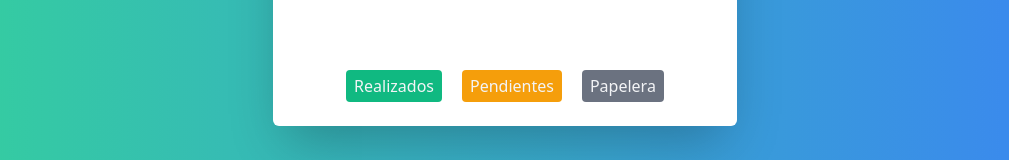
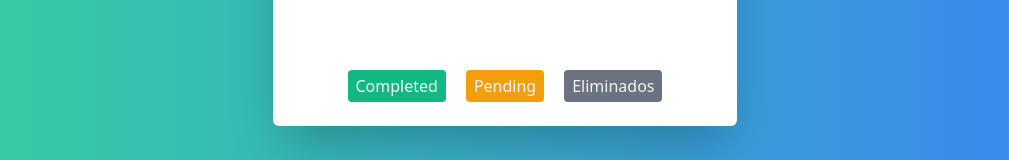
Before and after one commit to franciscovento/crud-list-todo, a React (Create React App) app: page / in a window 1280 px wide. Shown: the part 574-734 px from the top of the page, without its empty margins (135-1144 px from the left). Built offline with nearby package versions, Linux system fonts and the light colour scheme.

Commit message:
cambio a funciont switch

```diff
--- a/src/components/Pendientes.js
+++ /dev/null
@@ -1,15 +0,0 @@
-import React from 'react'
-
-const Pendientes = ({task, status, handleUpdate, id, handleDelete}) => {
-  return (
-    <div className='flex gap-5 items-center justify-between w-72 sm:w-96'>
-        <div className='flex items-center gap-2'>
-        <input type="checkbox" className='checked:bg-red-400' checked={status} onChange={()=>handleUpdate(id)} />
-        <h2 className={status? 'line-through text-gray-400' :'' }>{task}</h2>
-        </div>
-        {status? <button onClick={() => handleDelete(id)} className='bg-red-400 text-white p-1 m-1 text-xs'>Delete</button> : ""}
-    </div>
-  )
-}
-
-export default Pendientes
--- a/src/components/Realizados.js
+++ /dev/null
@@ -1,15 +0,0 @@
-import React from 'react'
-
-const Realizados = ({task, status, handleUpdate, id, handleDelete}) => {
-  return (
-    <div className='flex gap-5 items-center justify-between w-72 sm:w-96'>
-        <div className='flex items-center gap-2'>
-        <input type="checkbox" className='checked:bg-red-400' checked={status} onChange={()=>handleUpdate(id)} />
-        <h2 className={status? 'line-through text-gray-400' :'' }>{task}</h2>
-        </div>
-        {status? <button onClick={() => handleDelete(id)} className='bg-red-400 text-white p-1 m-1 text-xs transition-all hover:bg-red-500'>Delete</button> : ""}
-    </div>
-  )
-}
-
-export default Realizados
--- a/src/components/TodoContainer.js
+++ b/src/components/TodoContainer.js
@@ -2,9 +2,8 @@ import {  useEffect, useState } from "react"
 import TodoItem from "./TodoItem"
 import  { Days, Month } from '../services/getDate'
 import Eliminados from "./Eliminados"
-import Realizados from "./Realizados"
-import { HashRouter as Router, Link, Route, Switch } from "react-router-dom"
-import Pendientes from "./Pendientes"
+
+
 
 const arrayTask = [
     {
@@ -29,11 +28,11 @@ const arrayTask = [
 const TodoContainer = () => {
 
 
-
     const [tareas, setTareas] = useState(arrayTask);
     const [currentTask, setCurrentTask] = useState("");
     const [eliminados, setEliminados] = useState("");
     const [contador, setContador] = useState(4);
+    const [filter, setFilter] = useState('all');
 
     useEffect(()=> {
         if (localStorage.getItem("taks")) {
@@ -49,7 +48,6 @@ const TodoContainer = () => {
         if(localStorage.getItem("contador")){
             const contadorIds = Number(localStorage.getItem("contador"))
             setContador(contadorIds);
-
         }
 
     },[])
@@ -57,7 +55,6 @@ const TodoContainer = () => {
 
     const handleChangue = (e) => {
         setCurrentTask(e.target.value)
-
     }
 
     const handleSubmit = (e) => {
@@ -113,9 +110,29 @@ useEffect(()=> {
 
 },[tareas, eliminados, contador])
 
+const filterRender = (filter) => {
+    switch(filter){
+      case 'pending':
+
+        return tareas.filter(x => x.status === false);
+     case 'completed':
+
+        return tareas.filter(x => x.status === true);
+      case 'eliminados':
+        return eliminados;
+      case 'all':
+
+        return tareas;
+      default:
+        return eliminados;
+    }
+  }
+
+
+
 
   return (
-    <Router>
+
     <div className='bg-white p-5 sm:p-10 rounded-md shadow-2xl min-h-600 min-w-320 sm:min-w-460 relative'>
         <div className='flex justify-between items-center '>
         <h2 className='text-purple-700 font-semibold text-3xl'>{day}, <span className='text-purple-500'>{date}th</span></h2>
@@ -126,36 +143,21 @@ useEffect(()=> {
         <form onSubmit={(e) => handleSubmit(e)}>
         <input className='mt-4 mb-2 border-b-2 outline-none w-full' type="text" onChange={(e) => handleChangue(e)} value={currentTask} placeholder='What do you have to do today?' />
         <div className='flex items-center justify-between mb-4'>
-            <Link className='transition-all hover:text-purple-600' to='/'>← Ver todos</Link>
+            <div onClick={()=> {setFilter('all')}} className='transition-all hover:text-purple-600 cursor-pointer'> ← Ver todos</div>
             <button className='bg-purple-500 px-3 py-1 float-right	text-white rounded text-xl transition-all hover:bg-purple-600' type='submit'>+</button>
         </div>
         </form>
     </div>
     <div className='max-h-80 overflow-y-auto w-full' id='taskcontainer-scroll'>
-        <Switch>
-            <Route path='/' exact >
-                {tareas.length > 0? tareas.map((x,i) => <TodoItem key={i} task={x.task} status={x.status} id={x.id} handleUpdate={handleUpdate} handleDelete={handleDelete}/>): 'Sin tareas'}
-            </Route>
-            <Route path='/eliminados'>
-                {eliminados ? <div className='text-center'> {eliminados.map((x,i) => <Eliminados key={i} task={x.task} />)} <button onClick={handleEmptyTrash} className='mt-5 transition-all hover:text-red-500 hover:underline'>Vaciar papelera</button> </div> : "Papelera vacía"}
-            </Route>
-            <Route path='/realizados'>
-                {tareas.filter(x => x.status === true).length > 0? tareas.filter(x => x.status === true).map((x,i) => <Realizados key={i} task={x.task} status={x.status} id={x.id} handleUpdate={handleUpdate} handleDelete={handleDelete}/>): 'No hay tareas realizadas'}
-            </Route>
-            <Route path='/pendientes'>
-                {tareas.filter(x => x.status === false).length > 0? tareas.filter(x => x.status === false).map((x,i) => <Pendientes key={i} task={x.task} status={x.status} id={x.id} handleUpdate={handleUpdate} handleDelete={handleDelete}/>): 'No hay tareas pendientes'}
-            </Route>
-        </Switch>
-
-
+        {filter !== 'eliminados' ? filterRender(filter).map(x => <TodoItem  task={x.task} status={x.status} handleUpdate={handleUpdate} id={x.id} handleDelete={handleDelete}/>) : <div className='text-center'> {eliminados && eliminados.map((x,i) => <Eliminados key={i} task={x.task} />)} <button onClick={handleEmptyTrash} className='mt-5 transition-all hover:text-red-500 hover:underline'>Vaciar papelera</button> </div> }
     </div>
     <div className='flex gap-5 justify-center mt-10 absolute -inset-x-0 bottom-6'>
-        <Link to='/realizados' className='bg-green-500 px-2 text-gray-100 rounded py-1 transition-all hover:bg-green-600 '>Realizados</Link>
-        <Link to='/pendientes' className='bg-yellow-500 px-2 text-gray-100 rounded py-1 transition-all hover:bg-yellow-600' >Pendientes</Link>
-        <Link to='/eliminados' className='bg-gray-500 px-2 text-gray-100 rounded py-1 transition-all hover:bg-gray-600 '>Papelera</Link>
+        <button className='bg-green-500 px-2 text-gray-100 rounded py-1 transition-all hover:bg-green-600 ' onClick={()=> {setFilter('completed')}}> Completed</button>
+        <button className='bg-yellow-500 px-2 text-gray-100 rounded py-1 transition-all hover:bg-yellow-600' onClick={()=> {setFilter('pending')}}> Pending</button>
+        <button className='bg-gray-500 px-2 text-gray-100 rounded py-1 transition-all hover:bg-gray-600 ' onClick={()=> {setFilter('eliminados')}}> Eliminados</button>
     </div>
     </div>
-    </Router>
+
   )
 }
 
```
